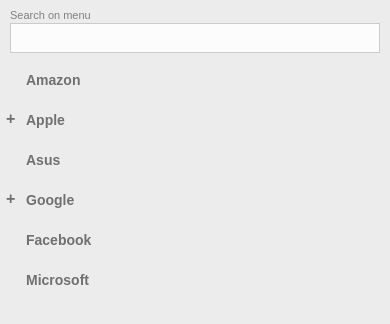
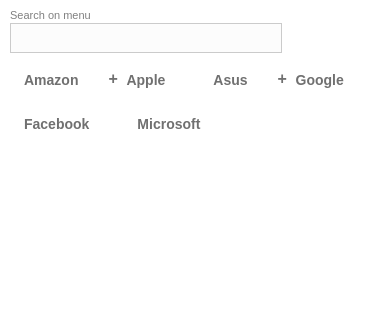
Before and after one commit to sambrmg/LittleLib, a plain HTML site: page index.html in a window 390 px wide. Drawn offline with Linux system fonts and the light colour scheme.

Commit message:
Create new style

```diff
--- /dev/null
+++ b/css/littlelibMenuHorizontal.css
@@ -0,0 +1,93 @@
+
+.ll-main-menu{
+    width: 100%;
+    background-color: #ECECEC;
+}
+
+.ll-main-menu section {
+    padding: 5px 10px;
+    float: left;
+}
+
+.ll-main-menu section form label{
+    font-size: 11px;
+    color: gray;
+}
+
+.ll-main-menu section form #searchMenu{
+    width: 100%;
+    box-sizing: border-box;
+    border: 1px solid #cbcbcb;
+    padding: 4px 6px;
+    color: #636363;
+    background: #fcfcfc;
+    height: 30px;
+}
+
+.ll-main-menu a{
+    display: block;
+    text-decoration: none;
+    color: #a0b5d7;
+    cursor: pointer;
+    padding: 10px 20px;
+    outline: 0;
+    font-size: 13px;
+    color: #707070;
+    font-weight: bold;
+    margin: 4px;
+    position: relative;
+}
+
+
+
+.ll-main-menu ul{
+    list-style: none;
+    margin: 0;
+    padding: 0px;
+    box-sizing: border-box;
+    float: left;
+}
+
+.ll-main-menu ul li{
+    display: inline-block;
+}
+.ll-main-menu > ul > li {
+    position: relative;
+}
+.ll-main-menu > ul > li > ul{
+    position: absolute;
+}
+.ll-main-menu > ul > li > ul,
+.ll-main-menu > ul > li > ul > li > ul {
+    display: none;
+}
+.ll-main-menu > ul > li > ul.open,
+.ll-main-menu > ul > li > ul > li > ul.open{
+    display: block;
+}
+
+.icon-plus::after{
+    content: "+";
+    font-weight: bold;
+    font-size: 16px;
+    position: absolute;
+    left: 2px;
+    top: 8px;
+}
+.icon-minus::after{
+    content: "-";
+    font-weight: bold;
+    font-size: 16px;
+    position: absolute;
+    left: 4px;
+    top: 8px;
+}
+
+@media screen and (max-width: 450px) {
+    nav.ll-main-menu{
+        width: 100%;
+    }
+    nav.ll-main-menu a {
+        font-size: 14px;
+    }
+}
--- a/css/littlelib.css
+++ b/css/littlelibMenuVertical.css
@@ -1,4 +1,3 @@
-* { font-family: sans-serif; }
 
 .ll-main-menu{
     width: 250px;
--- a/index.html
+++ b/index.html
@@ -7,7 +7,11 @@
       <meta name="keywords" content="HTML,CSS,JS">
       <meta name="author" content="Guilherme Cruz">
       <title>Little Library HTML, CSS e JS</title>
-      <link rel="stylesheet" href="css/littlelib.css">
+      <style>
+        * { font-family: sans-serif; }
+        body{ margin: 0; }
+      </style>
+      <link rel="stylesheet" href="css/littlelibMenuHorizontal.css">
 
   </head>
   <body>
--- a/js/littlelib.js
+++ b/js/littlelib.js
@@ -160,7 +160,7 @@ function addEventClickHref(){
 }
 function createSearch(llMainMenu){
 
-    var elHeader = document.createElement("header");
+    var elSection = document.createElement("section");
     var elForm = document.createElement("form");
 
     var elLabel = document.createElement("label");
@@ -174,9 +174,9 @@ function createSearch(llMainMenu){
     elForm.appendChild(elLabel);
     elForm.appendChild(elInput);
 
-    elHeader.appendChild(elForm);
+    elSection.appendChild(elForm);
 
-    llMainMenu.appendChild(elHeader);
+    llMainMenu.appendChild(elSection);
 }
 function initMenu(jsonObjMenu, newOptions){
     //this.options = newOptions;
```
